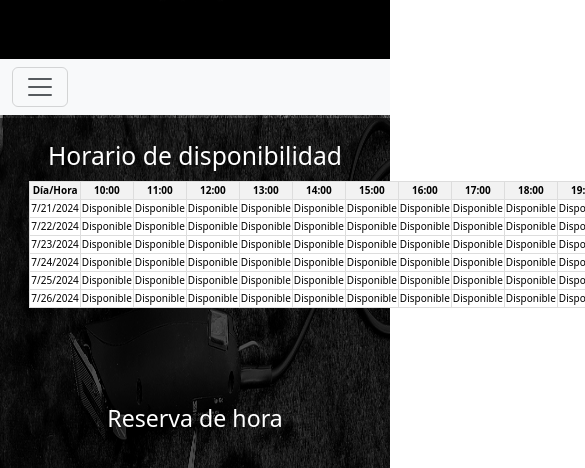
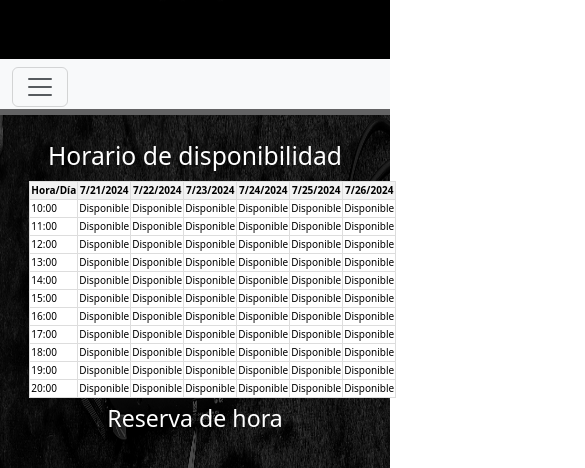
Before and after one commit to JeanDiaz07/Barberia, a website: page Reserva.html in a window 390 px wide. Shown: the part 110-578 px from the top of the page, 585 px wide, since content can reach past the window. Drawn offline with nearby package versions, Linux system fonts and the light colour scheme.

Commit message:
cambios de diseño

```diff
--- a/Style/Index.css
+++ b/Style/Index.css
@@ -124,7 +124,7 @@ border: none;
         opacity: 0.4;
         position: absolute;
         content: "";
-        top: 32%;
+        top: 26%;
         left: 0;
         }
 
--- a/Style/Reserva.css
+++ b/Style/Reserva.css
@@ -137,7 +137,7 @@ background-color: darkgrey;
             opacity: 0.6;
             position: absolute;
             content: "";
-            top: 27%;
+            top: 26%;
             left: 0;
             }
 
--- a/Style/style.css
+++ b/Style/style.css
@@ -26,3 +26,15 @@
   background-color: #f2f2f2;
   text-align: center;
 }
+@media only screen and (max-width: 700px) {
+
+
+  table{
+  width: 80%;
+height: auto;
+
+
+  }
+
+
+}
--- a/js/script.js
+++ b/js/script.js
@@ -9,25 +9,25 @@ document.addEventListener("DOMContentLoaded", function() {
 
     // Función para generar el calendario
     function generateCalendar() {
-        let calendarHTML = "<table class='table table-bordered'><thead><tr><th>Día/Hora</th>"; // Encabezado de la tabla
+        let calendarHTML = "<table class='table table-bordered'><thead><tr><th>Hora/Día</th>";
 
-        // Generar los encabezados de las horas
-        for (let hour = 10; hour < 21; hour++) {
-            calendarHTML += "<th>" + hour + ":00</th>";
+        // Generar los encabezados de las fechas
+        for (let day = 0; day < 6; day++) {
+            const currentDate = new Date(today.getFullYear(), today.getMonth(), today.getDate() + day);
+            calendarHTML += "<th>" + currentDate.toLocaleDateString() + "</th>";
         }
         calendarHTML += "</tr></thead><tbody>";
 
-        // Generar las filas de la tabla para cada día de la semana
-        for (let day = 0; day < 6; day++) {
-            const currentDate = new Date(today.getFullYear(), today.getMonth(), today.getDate() + day);
-            const dateString = currentDate.toISOString().split('T')[0]; // Obtener la fecha en formato YYYY-MM-DD
+        // Generar las filas de la tabla para cada hora del día
+        for (let hour = 10; hour < 21; hour++) {
+            const timeString = hour.toString().padStart(2, '0') + ":00";
+            calendarHTML += "<tr><td>" + timeString + "</td>";
 
-            calendarHTML += "<tr><td>" + currentDate.toLocaleDateString() + "</td>";
+            // Generar las celdas de la tabla para cada día de la semana
+            for (let day = 0; day < 6; day++) {
+                const currentDate = new Date(today.getFullYear(), today.getMonth(), today.getDate() + day);
+                const dateString = currentDate.toISOString().split('T')[0];
 
-            // Generar las celdas de la tabla para cada hora del día
-            for (let hour = 10; hour < 21; hour++) {
-                const timeString = hour.toString().padStart(2, '0') + ":00";
-                console.log(timeString);
                 // Verifica si hay una reserva para la hora y fecha específica
                 let isOccupied = reservations.some(res => res.Fecha === dateString && res.Hora === timeString);
 
```
